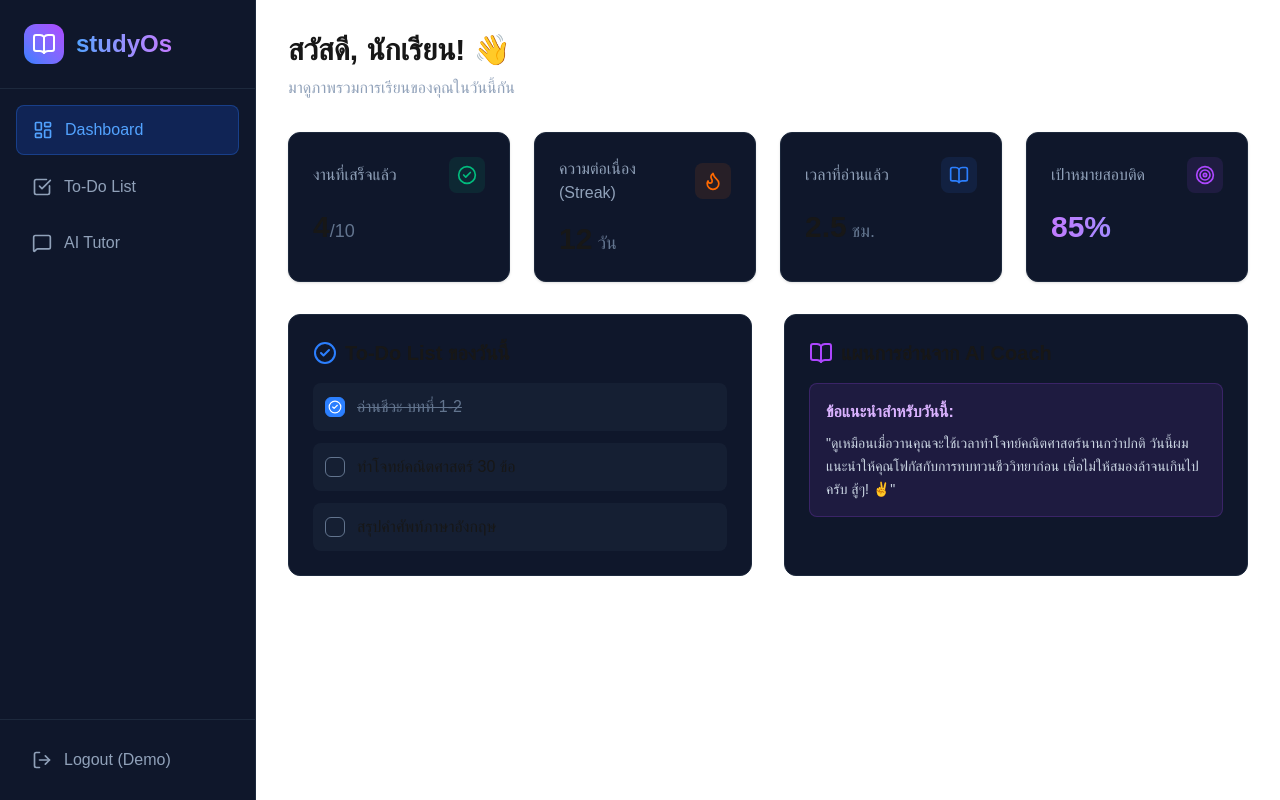
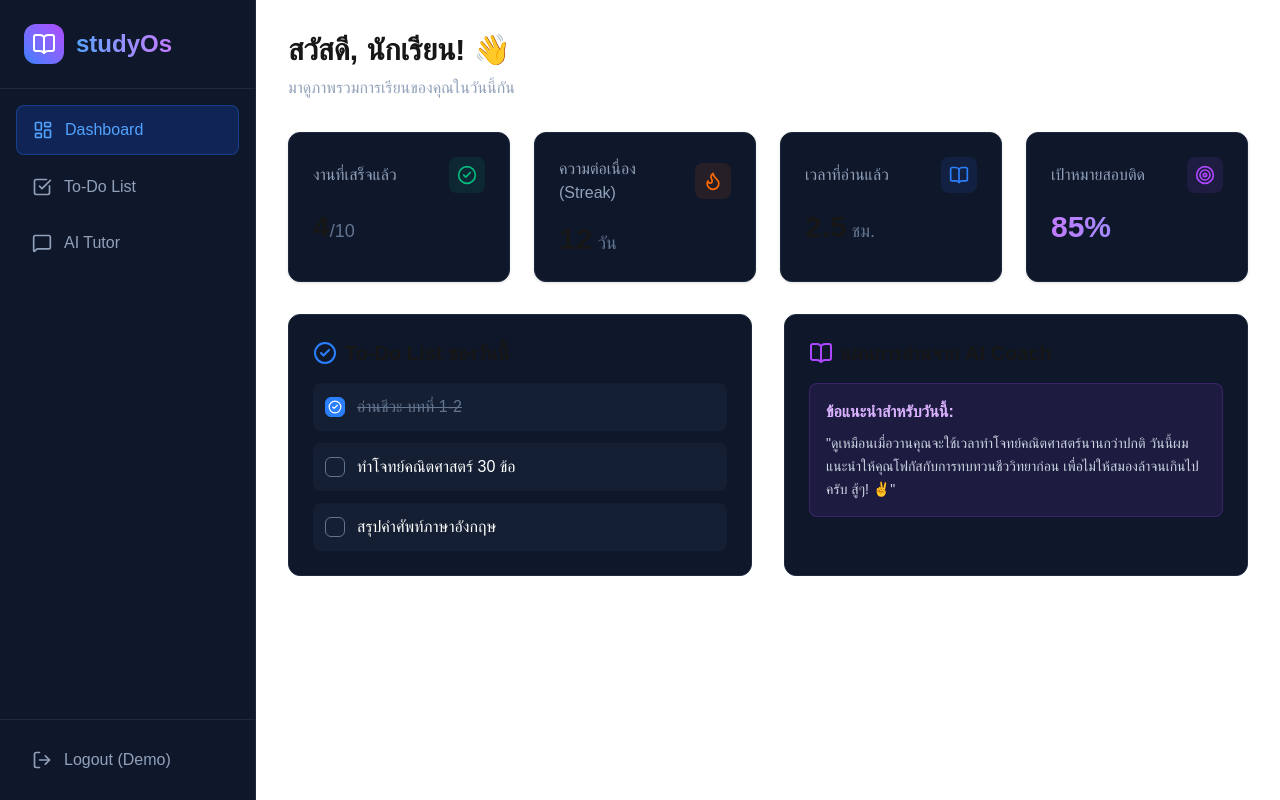
Before and after one commit to atom2558/studyOs, a Next.js app: page /dashboard in a window 1280 px wide. Built offline with nearby package versions, Linux system fonts and the light colour scheme.

Commit message:
fix: adjust text colors in dashboard and tutor pages for better visibility

```diff
--- a/src/app/dashboard/page.tsx
+++ b/src/app/dashboard/page.tsx
@@ -66,7 +66,7 @@
                   <div className={`w-5 h-5 rounded-md border flex items-center justify-center ${task.status === "done" ? "bg-blue-500 border-blue-500" : "border-slate-500"}`}>
                     {task.status === "done" && <CheckCircle2 size={14} className="text-white" />}
                   </div>
-                  <span className={task.status === "done" ? "line-through text-slate-500" : ""}>{task.title}</span>
+                  <span className={task.status === "done" ? "line-through text-slate-500" : "text-white font-medium"}>{task.title}</span>
                 </div>
               </div>
             ))}
--- a/src/app/tutor/page.tsx
+++ b/src/app/tutor/page.tsx
@@ -69,7 +69,7 @@
   return (
     <main className="ml-64 p-8 h-screen flex flex-col bg-slate-950">
       <header className="mb-6 flex-shrink-0">
-        <h1 className="text-3xl font-bold mb-2 flex items-center gap-3">
+        <h1 className="text-3xl font-bold text-white mb-2 flex items-center gap-3">
           <Bot className="text-blue-500" size={32} />
           AI Tutor Chat
         </h1>
```
